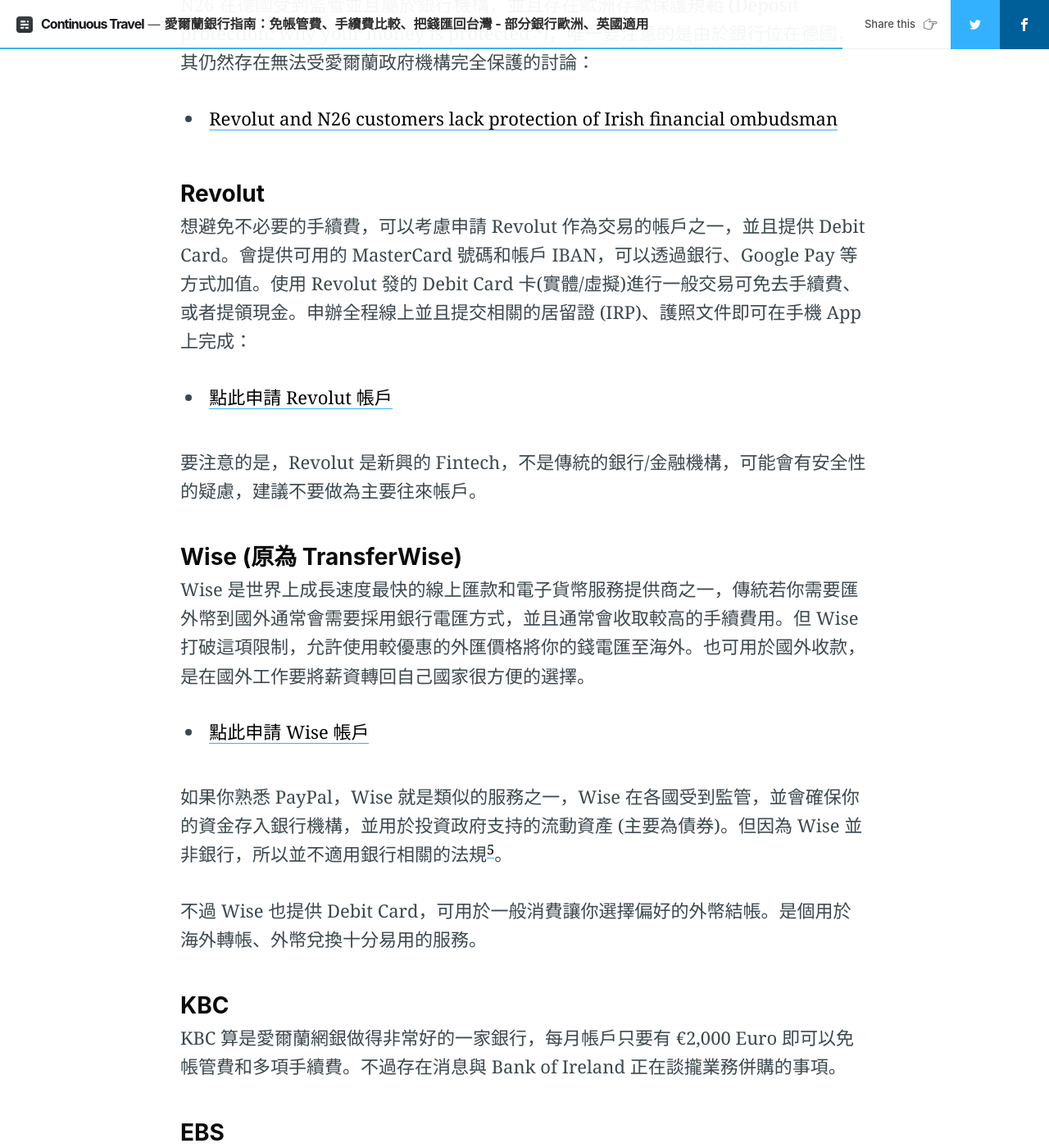
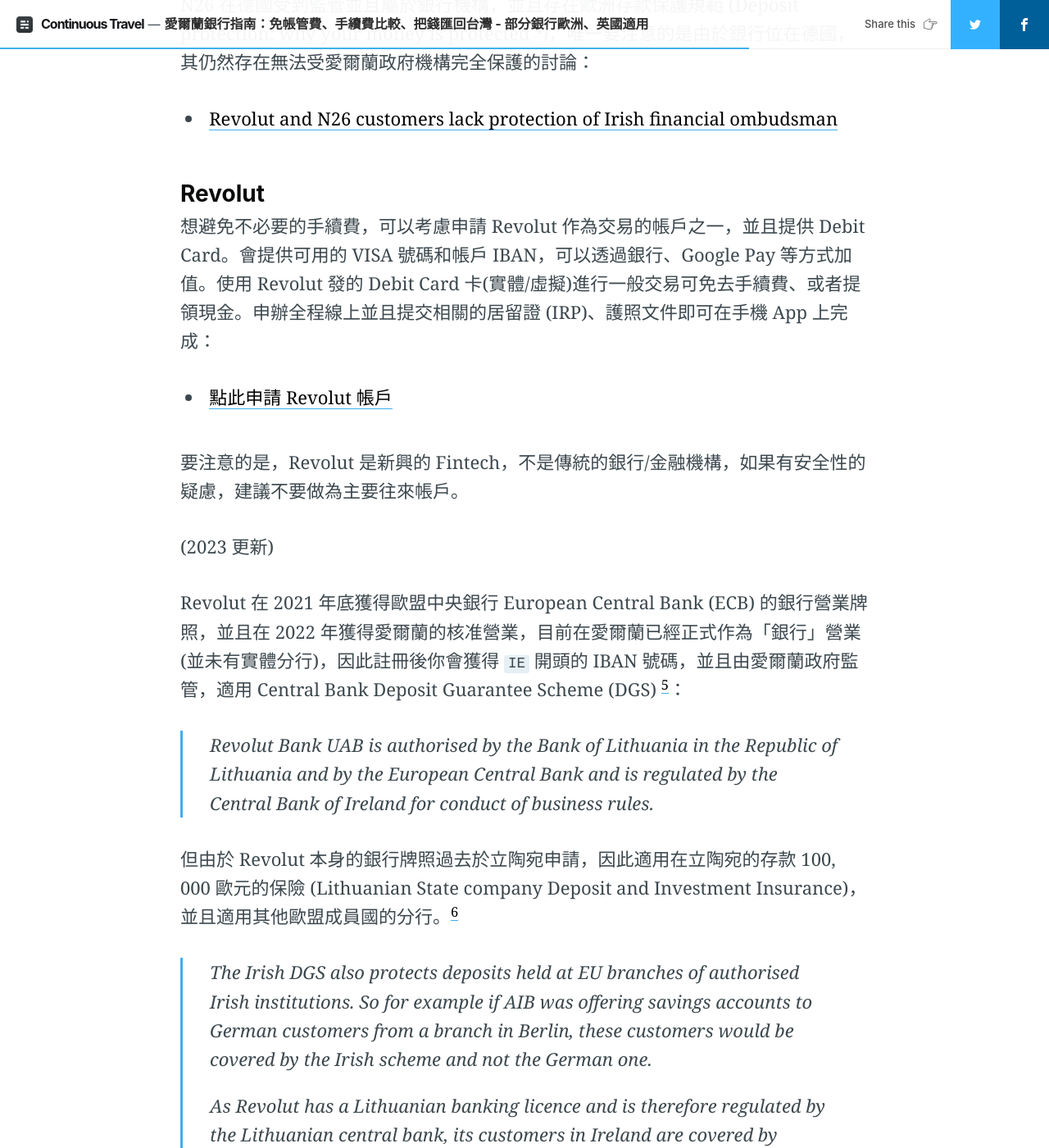
Before and after one commit to 0xlen/travel, a Jekyll site: the page built from _posts/2022-03-22-bank-in-uk-ireland-eu.md, in a window 1280 px wide and 1400 px high, scrolled down 5893 px. Shown: the whole window at 82% size. Built offline with Jekyll 4.4.1, drawn with Linux system fonts in a browser that asks for light colours; nearby versions of some CDN libraries; comment, search, counter and statistics services are not loaded; some of the changed text lies outside the part shown.

Commit message:
Update: 2022-03-22-bank-in-uk-ireland-eu (revolut regulation)

```diff
--- a/_posts/2022-03-22-bank-in-uk-ireland-eu.md
+++ b/_posts/2022-03-22-bank-in-uk-ireland-eu.md
@@ -118,11 +118,23 @@
 
 ### Revolut
 
-想避免不必要的手續費，可以考慮申請 Revolut 作為交易的帳戶之一，並且提供 Debit Card。會提供可用的 MasterCard 號碼和帳戶 IBAN，可以透過銀行、Google Pay 等方式加值。使用 Revolut 發的 Debit Card 卡(實體/虛擬)進行一般交易可免去手續費、或者提領現金。申辦全程線上並且提交相關的居留證 (IRP)、護照文件即可在手機 App 上完成：
+想避免不必要的手續費，可以考慮申請 Revolut 作為交易的帳戶之一，並且提供 Debit Card。會提供可用的 VISA 號碼和帳戶 IBAN，可以透過銀行、Google Pay 等方式加值。使用 Revolut 發的 Debit Card 卡(實體/虛擬)進行一般交易可免去手續費、或者提領現金。申辦全程線上並且提交相關的居留證 (IRP)、護照文件即可在手機 App 上完成：
 
 - [點此申請 Revolut 帳戶](https://revolut.com/referral/yangxiy3ux!MAR1-22-AR)
 
-要注意的是，Revolut 是新興的 Fintech，不是傳統的銀行/金融機構，可能會有安全性的疑慮，建議不要做為主要往來帳戶。
+要注意的是，Revolut 是新興的 Fintech，不是傳統的銀行/金融機構，如果有安全性的疑慮，建議不要做為主要往來帳戶。
+
+(2023 更新)
+
+Revolut 在 2021 年底獲得歐盟中央銀行 European Central Bank (ECB) 的銀行營業牌照，並且在 2022 年獲得愛爾蘭的核准營業，目前在愛爾蘭已經正式作為「銀行」營業 (並未有實體分行)，因此註冊後你會獲得 `IE` 開頭的 IBAN 號碼，並且由愛爾蘭政府監管，適用 Central Bank Deposit Guarantee Scheme (DGS) [^revolut-deposit-insurance-info]：
+
+> Revolut Bank UAB is authorised by the Bank of Lithuania in the Republic of Lithuania and by the European Central Bank and is regulated by the Central Bank of Ireland for conduct of business rules.
+
+但由於 Revolut 本身的銀行牌照過去於立陶宛申請，因此適用在立陶宛的存款 100, 000 歐元的保險 (Lithuanian State company Deposit and Investment Insurance)，並且適用其他歐盟成員國的分行。[^is-safe-with-revolut]
+
+> The Irish DGS also protects deposits held at EU branches of authorised Irish institutions. So for example if AIB was offering savings accounts to German customers from a branch in Berlin, these customers would be covered by the Irish scheme and not the German one.
+>
+> As Revolut has a Lithuanian banking licence and is therefore regulated by the Lithuanian central bank, its customers in Ireland are covered by Lithuania's own version of the DGS up to €100,000.
 
 ### Wise (原為 TransferWise)
 
@@ -136,7 +148,7 @@
 
 ### KBC
 
-KBC 算是愛爾蘭網銀做得非常好的一家銀行，每月帳戶只要有 €2,000 Euro 即可以免帳管費和多項手續費。不過存在消息與 Bank of Ireland 正在談攏業務併購的事項。
+KBC 算是愛爾蘭網銀做得非常好的一家銀行，每月帳戶只要有 €2,000 Euro 即可以免帳管費和多項手續費。~~不過存在消息與 Bank of Ireland 正在談攏業務併購的事項。~~ (2023 年 KBC 已經退出愛爾蘭市場，並且已經與 Bank of Ireland 合併)
 
 ### EBS
 
@@ -151,3 +163,5 @@
 [^wise-safety]: [我把錢存放在Wise帳戶是否安全？](https://wise.com/zh-hk/help/articles/2949821/%E6%88%91%E6%8A%8A%E9%8C%A2%E5%AD%98%E6%94%BE%E5%9C%A8wise%E5%B8%B3%E6%88%B6%E6%98%AF%E5%90%A6%E5%AE%89%E5%85%A8?origin=related-article-2932693)
 [^n26-money-protection]: [Deposit protection: why your money is protected](https://n26.com/en-eu/blog/deposit-protection-why-your-money-is-protected)
 [^n26-supported-contries]: [Can I open an N26 account in my country?](https://support.n26.com/en-eu/account-and-personal-details/opening-an-account/can-i-open-an-n26-account-in-my-country#:~:text=We%20offer%20our%20accounts%20in,%2C%20Spain%2C%20Sweden%20and%20Switzerland.)
+[^is-safe-with-revolut]: [Is your money safe with Revolut?](https://www.bonkers.ie/blog/banking/is-your-money-safe-with-revolut/)
+[^revolut-deposit-insurance-info]: [Revolut Deposit Insurance Information](https://www.revolut.com/en-IE/legal/deposit-insurance-information/)
```
